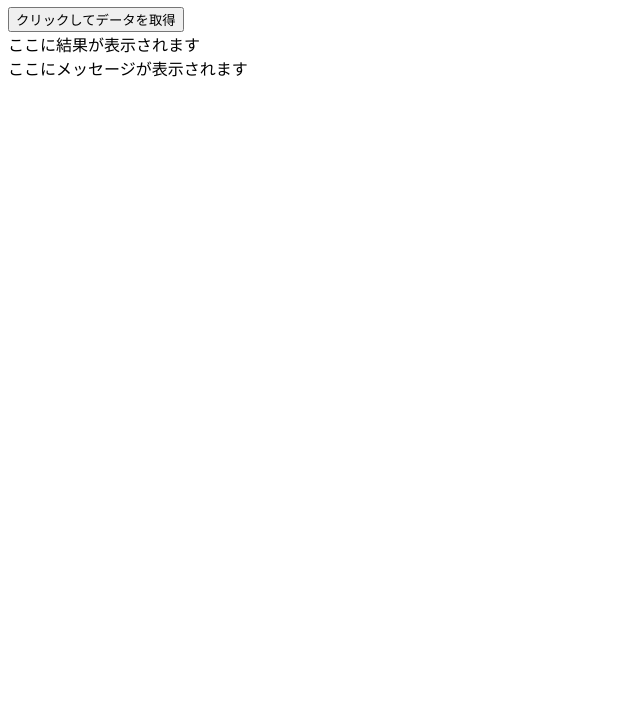
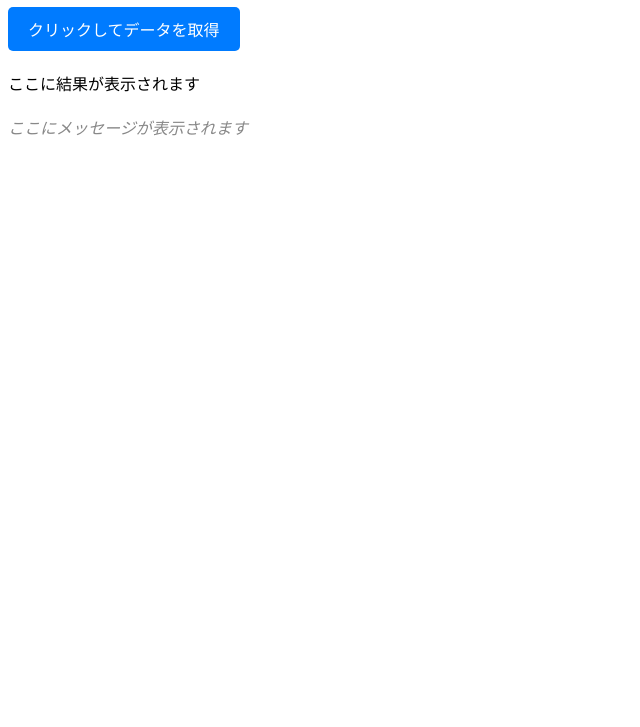
Before and after one commit to kenji-arata/htmx-sample, a plain HTML site: page index.html in a window 1280 px wide. Shown: the part 73-800 px from the top of the page, without its empty margins (0-640 px from the left). Drawn offline with Linux system fonts and the light colour scheme.

Commit message:
挙動とstyleを良い感じに調整

```diff
--- a/index.html
+++ b/index.html
@@ -5,6 +5,41 @@
     <meta name="viewport" content="width=device-width, initial-scale=1.0" />
     <title>htmx Example</title>
     <script src="https://unpkg.com/htmx.org@1.9.10/dist/htmx.js"></script>
+    <style>
+      /* ボタンのスタイル */
+      button {
+        padding: 10px 20px;
+        background-color: #007bff;
+        color: #fff;
+        border: none;
+        border-radius: 5px;
+        font-size: 16px;
+        cursor: pointer;
+        transition: transform 0.3s ease;
+      }
+
+      /* ボタンのホバー時のスタイル */
+      button:hover {
+        background-color: #0056b3;
+      }
+
+      /* ボタンをクリックしたときのスタイル */
+      button:active {
+        transform: scale(1.05);
+      }
+
+      /* 結果が挿入される要素のスタイル */
+      #result {
+        margin-top: 20px;
+      }
+
+      /* リクエストのSTATUSを表示する要素のスタイル */
+      #status {
+        margin-top: 20px;
+        font-style: italic;
+        color: #888;
+      }
+    </style>
   </head>
   <body>
     <h1>htmx Example</h1>
@@ -14,8 +49,8 @@
       hx-get="https://jsonplaceholder.typicode.com/todos/2"
       hx-trigger="click"
       hx-target="#result"
-      hx-before="beforeRequest()"
-      hx-after="afterRequest()"
+      hx-on::before-reques="beforeRequest()"
+      hx-on::after-request="afterRequest()"
     >
       <button>クリックしてデータを取得</button>
     </div>
@@ -23,7 +58,7 @@
     <!-- 結果が挿入される要素 -->
     <div id="result">ここに結果が表示されます</div>
 
-    <!-- 送信中のメッセージを表示するための要素 -->
+    <!-- リクエストのSTATUSを表示するための要素 -->
     <div id="status">ここにメッセージが表示されます</div>
 
     <script>
```
